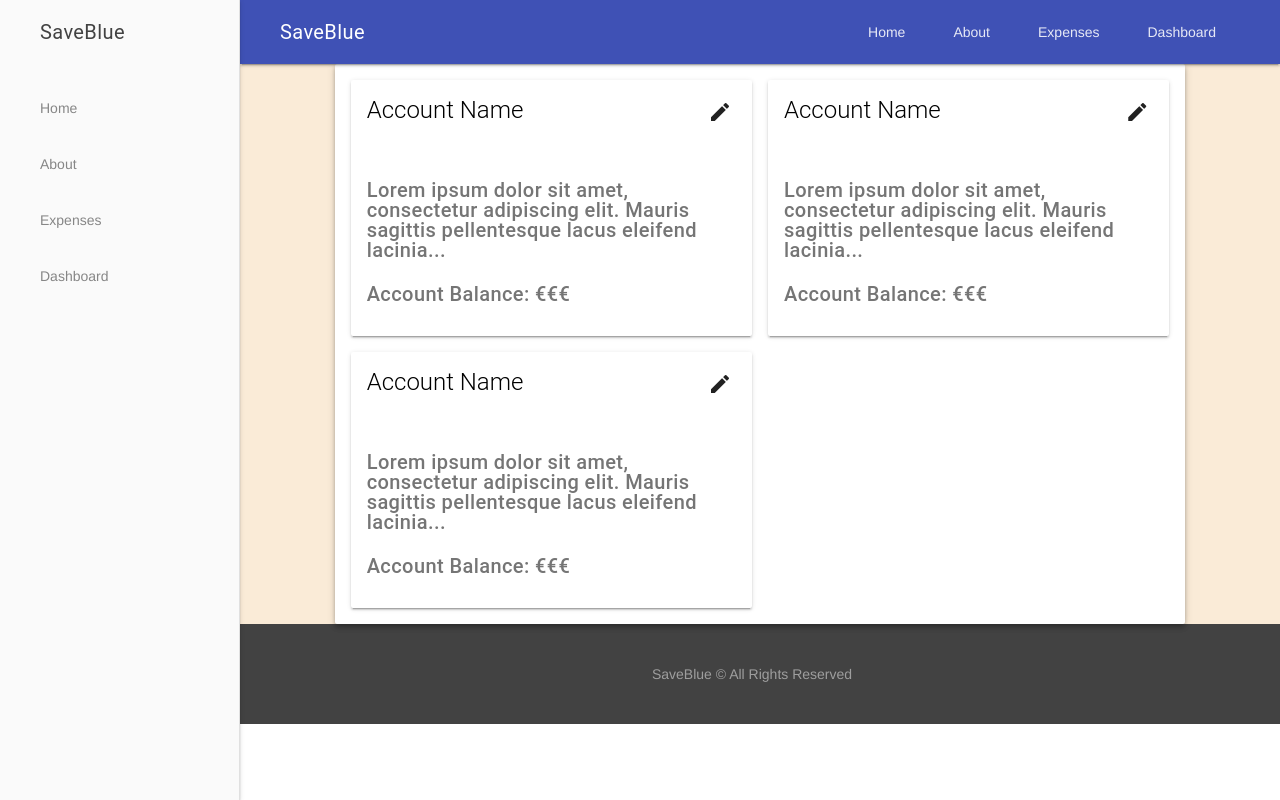
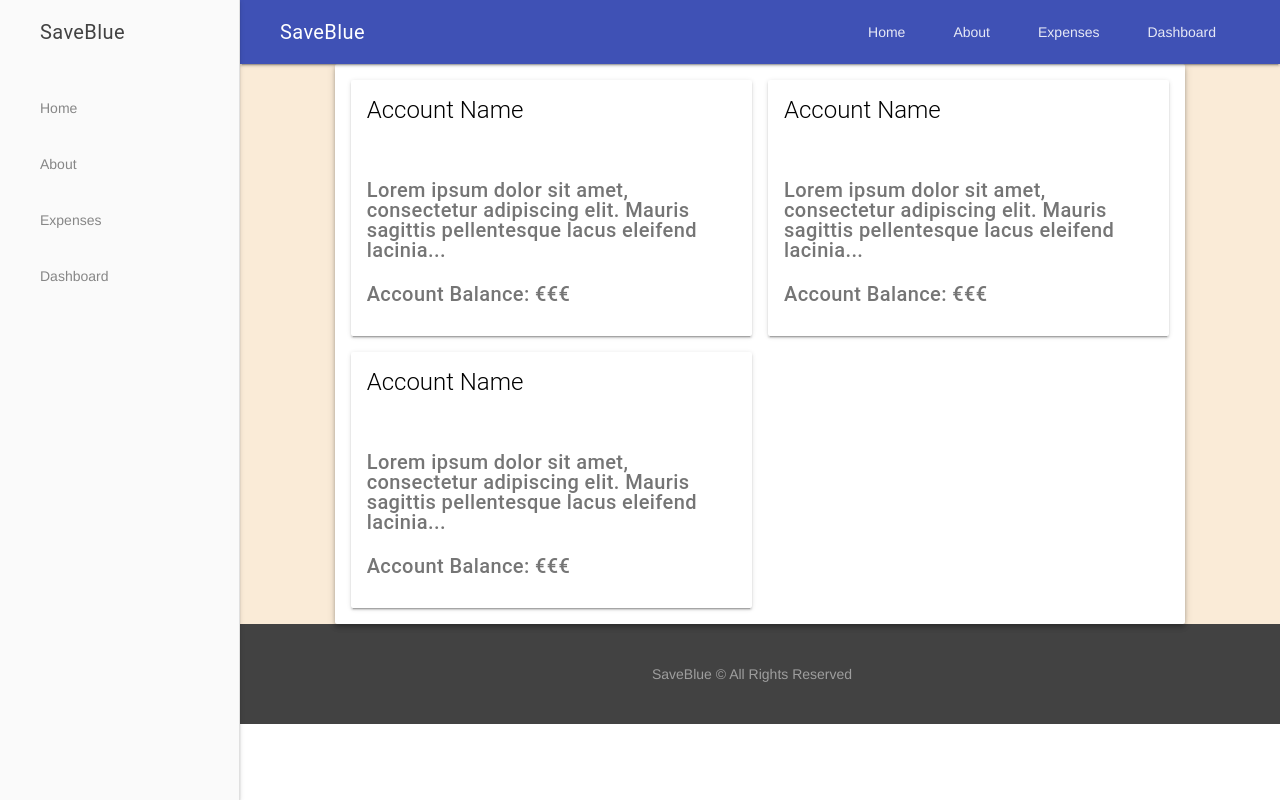
Before and after one commit to SaveBlue/SaveBlue-Web-App, a Vue app in the folder src/frontend/: page /dashboard in a window 1280 px wide. Built offline with nearby package versions, Linux system fonts and the light colour scheme.

Commit message:
Update account card

```diff
--- a/src/frontend/src/components/AccountDashboardCard.vue
+++ b/src/frontend/src/components/AccountDashboardCard.vue
@@ -1,6 +1,6 @@
 <template>
-  <div class="account-dashboard-card mdl-card mdl-shadow--2dp mdl-cell
-       mdl-cell--6-col-desktop  ">
+  <div v-on:click="cardClick" class="account-dashboard-card mdl-card mdl-shadow--2dp mdl-cell
+       mdl-cell--6-col-desktop">
     <div class="mdl-card__title">
       <h2 class="mdl-card__title-text">Account Name</h2>
     </div>
@@ -11,18 +11,17 @@
         Account Balance: €€€
       </h5>
     </div>
-
-    <div class="mdl-card__menu">
-      <button class="mdl-button mdl-button--icon mdl-js-button mdl-js-ripple-effect">
-        <i class="material-icons">edit</i>
-      </button>
-    </div>
   </div>
 </template>
 
 <script>
 export default {
-  name: "AccountDashboardCard"
+  name: "AccountDashboardCard",
+  methods:{
+    cardClick: function (){
+      alert('clicked')
+    }
+  }
 }
 </script>
 
```
